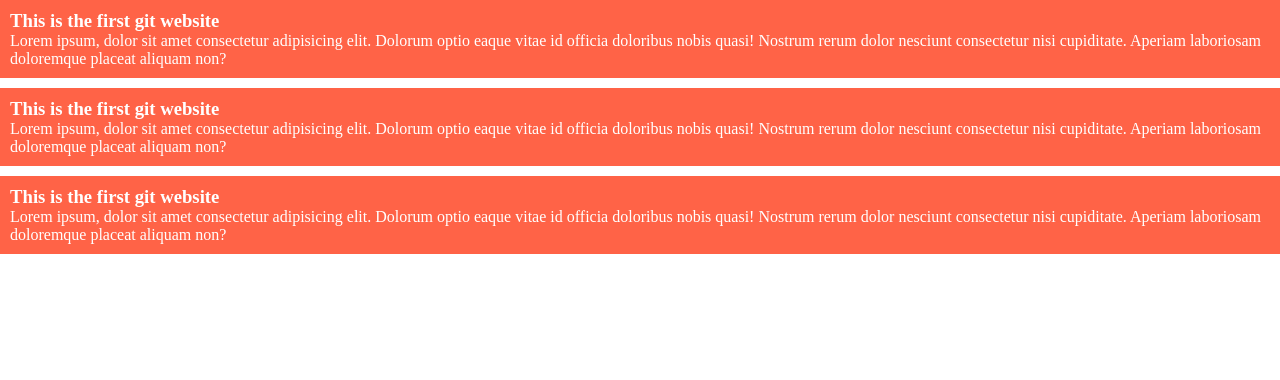
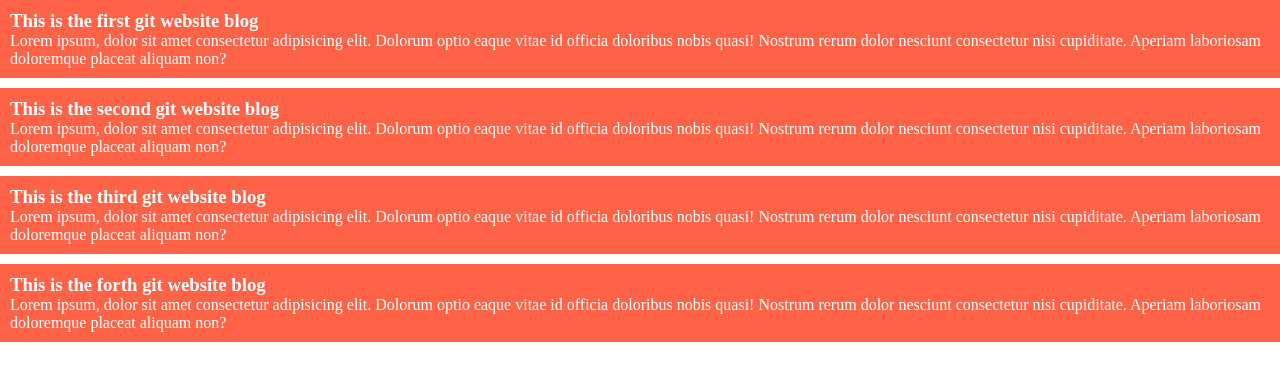
Before and after one commit to siam-cmd/My-first-git-website, a plain HTML site: page Html/index.html in a window 1280 px wide. Drawn offline with Linux system fonts and the light colour scheme.

Commit message:
New header added

```diff
--- a/Html/index.html
+++ b/Html/index.html
@@ -8,17 +8,22 @@
 </head>
 <body>
     <div>
-        <h3>This is the first git website </h3>
+        <h3>This is the first git website blog </h3>
         <p>Lorem ipsum, dolor sit amet consectetur adipisicing elit. Dolorum optio eaque vitae id officia doloribus nobis quasi! Nostrum rerum dolor nesciunt consectetur nisi cupiditate. Aperiam laboriosam doloremque placeat aliquam non?</p>
     </div>
 
     <div>
-        <h3>This is the first git website </h3>
+        <h3>This is the second git website blog </h3>
         <p>Lorem ipsum, dolor sit amet consectetur adipisicing elit. Dolorum optio eaque vitae id officia doloribus nobis quasi! Nostrum rerum dolor nesciunt consectetur nisi cupiditate. Aperiam laboriosam doloremque placeat aliquam non?</p>
     </div>
 
     <div>
-        <h3>This is the first git website </h3>
+        <h3>This is the third git website blog </h3>
+        <p>Lorem ipsum, dolor sit amet consectetur adipisicing elit. Dolorum optio eaque vitae id officia doloribus nobis quasi! Nostrum rerum dolor nesciunt consectetur nisi cupiditate. Aperiam laboriosam doloremque placeat aliquam non?</p>
+    </div>
+
+    <div>
+        <h3>This is the forth git website blog </h3>
         <p>Lorem ipsum, dolor sit amet consectetur adipisicing elit. Dolorum optio eaque vitae id officia doloribus nobis quasi! Nostrum rerum dolor nesciunt consectetur nisi cupiditate. Aperiam laboriosam doloremque placeat aliquam non?</p>
     </div>
 
```
